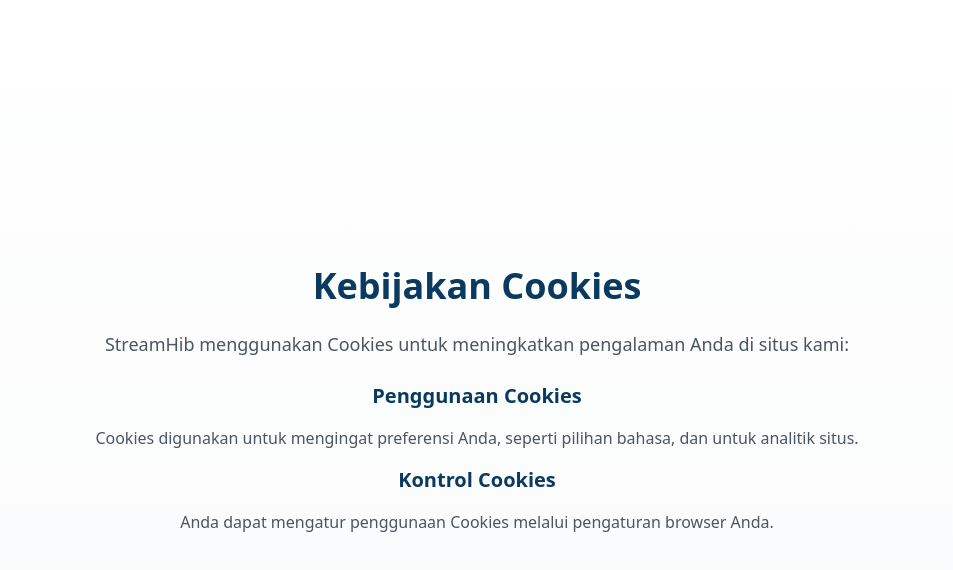
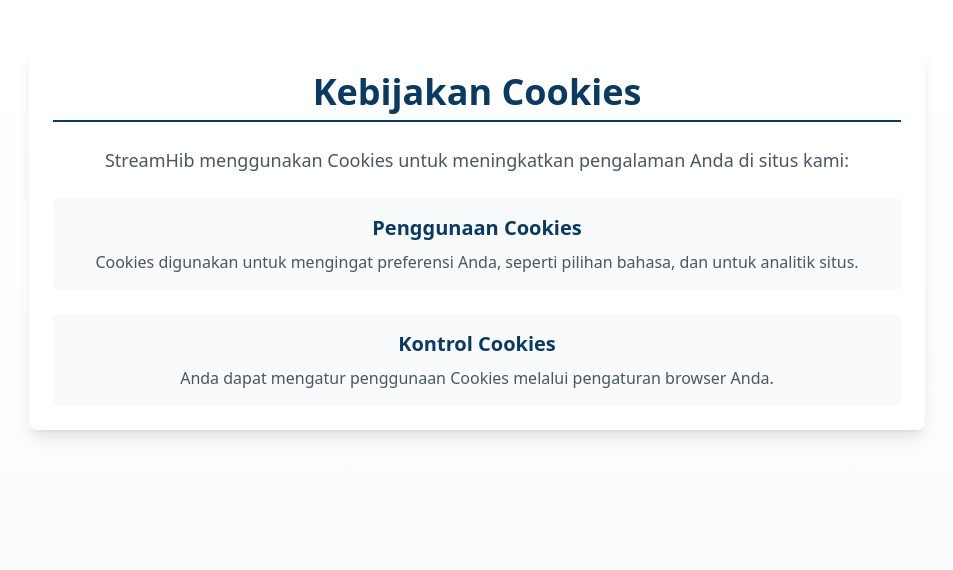
Before and after one commit to asfahulmuhib/streamhibwebsite, a React (Vite) app: page /cookies in a window 1280 px wide. Shown: the top 570 px of the page, without its empty margins (163-1116 px from the left). Built offline with nearby package versions, Linux system fonts and the light colour scheme.

Commit message:
Update Cookies.tsx

```diff
--- a/src/pages/Cookies.tsx
+++ b/src/pages/Cookies.tsx
@@ -26,19 +26,23 @@ const Cookies = () => {
   const t = translations[language] || translations.id;
 
   return (
-    <section className="min-h-screen flex items-center justify-center bg-gradient-to-b from-white to-gray-50 px-4 py-16">
-      <div className="max-w-4xl mx-auto space-y-6">
-        <h1 className="text-3xl md:text-4xl font-bold text-streamhib-blue text-center">
+    <section className="min-h-screen bg-gradient-to-b from-white to-gray-50 px-4 py-12">
+      <div className="max-w-4xl mx-auto bg-white rounded-lg shadow-lg p-6 animate-fade-in">
+        <h1 className="text-3xl md:text-4xl font-bold text-streamhib-blue mb-6 border-b-2 border-streamhib-blue pb-2">
           {t.title}
         </h1>
-        <p className="text-lg text-gray-600 text-center">
+        <p className="text-lg text-gray-600 mb-6">
           {t.intro}
         </p>
-        <div className="space-y-4 text-gray-600">
-          <h2 className="text-xl font-semibold text-streamhib-blue">{t.usage}</h2>
-          <p>{t.usageText}</p>
-          <h2 className="text-xl font-semibold text-streamhib-blue">{t.control}</h2>
-          <p>{t.controlText}</p>
+        <div className="space-y-6 text-gray-600">
+          <div className="p-4 bg-gray-50 rounded-md">
+            <h2 className="text-xl font-semibold text-streamhib-blue mb-2">{t.usage}</h2>
+            <p>{t.usageText}</p>
+          </div>
+          <div className="p-4 bg-gray-50 rounded-md">
+            <h2 className="text-xl font-semibold text-streamhib-blue mb-2">{t.control}</h2>
+            <p>{t.controlText}</p>
+          </div>
         </div>
       </div>
     </section>
```
